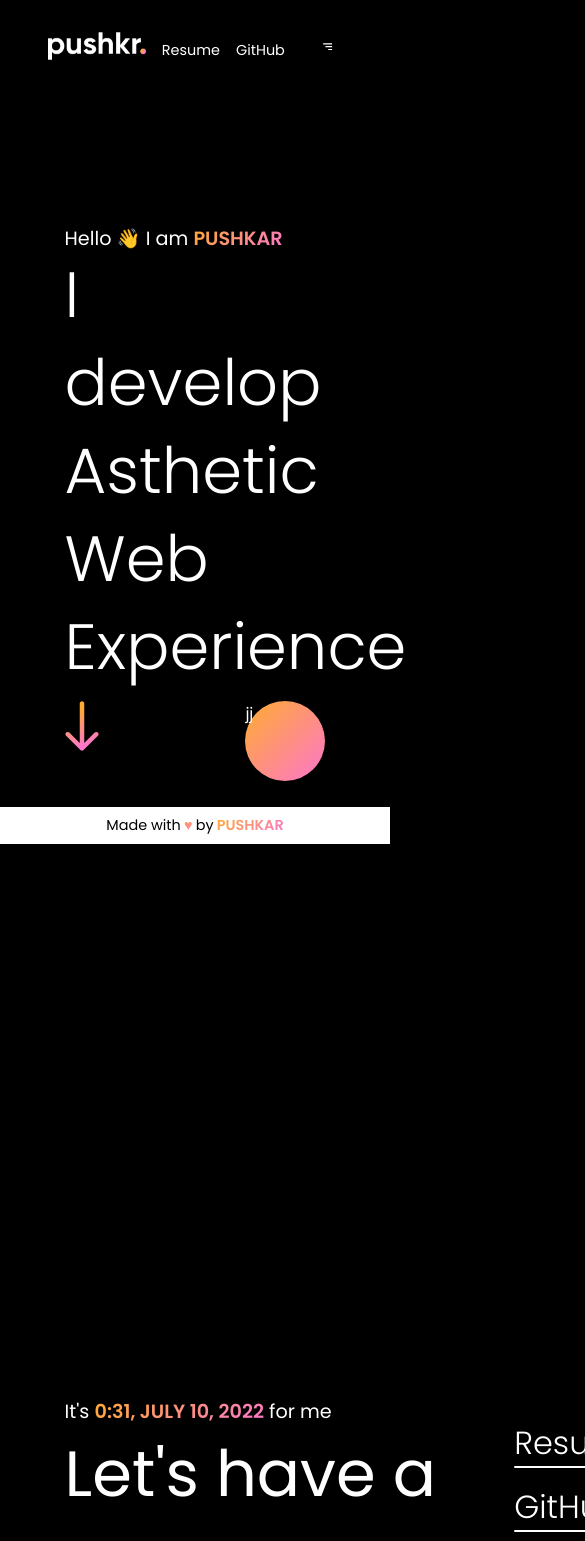
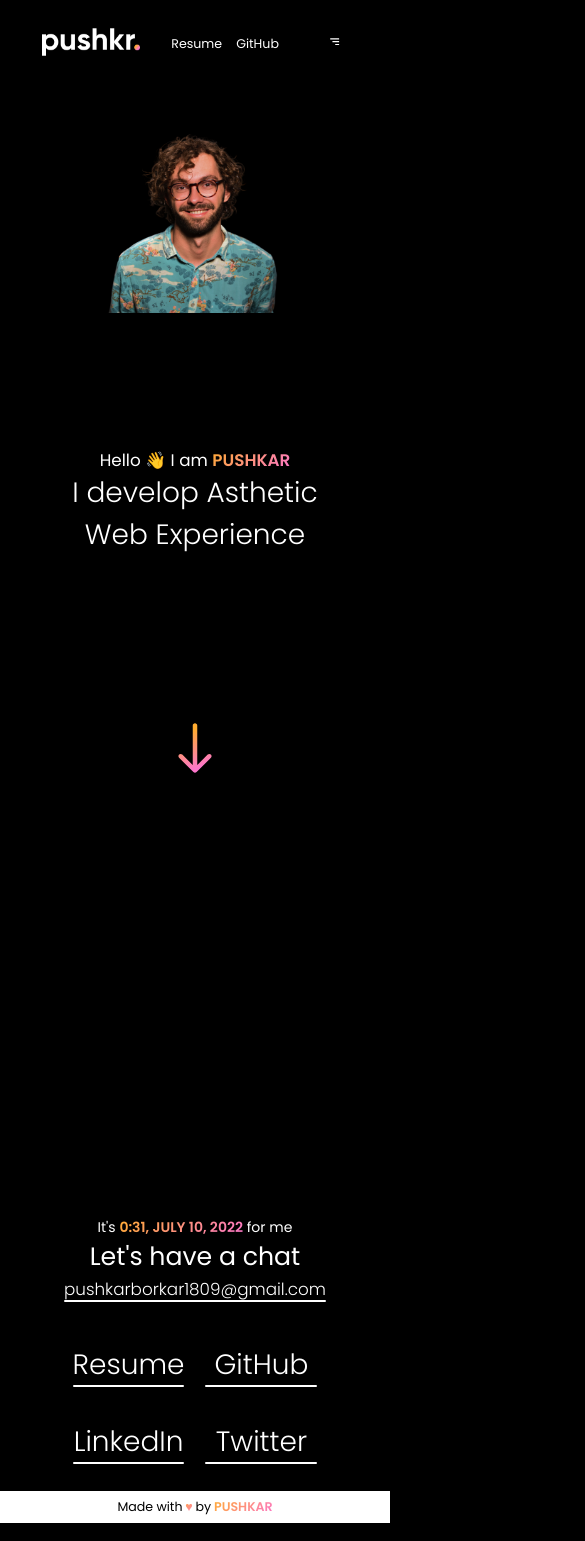
Before and after one commit to Pushkar1809/Pushkar1809.github.io, a Next.js app: page / in a window 390 px wide. Shown: the top 1541 px of the page, 585 px wide, since content can reach past the window. Built offline with nearby package versions, Linux system fonts and the light colour scheme.

Commit message:
feat: Add Responsiveness and PlaceHolder Image

```diff
--- a/components/Hero.tsx
+++ b/components/Hero.tsx
@@ -1,23 +1,31 @@
+import Image from "next/image";
 import { FC } from "react";
 import Styles from "../styles/Home.module.scss";
 import ArrowDown from "./common/ArrowDown";
 
 const Hero: FC = () => {
 	return (
-		<>
-			<section className={Styles.hero}>
+		<section className={Styles.hero}>
+			<div className={Styles.left}>
 				<div className={Styles.intro}>
 					Hello 👋 I am <span>Pushkar</span>
 				</div>
 				<h1>
 					I develop Asthetic <span>Web Experience</span>
 				</h1>
-				<div className={Styles.bottom}>
-					<ArrowDown size={50} />
-					<span className="stroyBtn">jj</span>
-				</div>
-			</section>
-		</>
+			</div>
+			<div className={Styles.me}>
+				<Image
+					src="/assets/img/myplace.png"
+					alt="me"
+					width={500}
+					height={504}
+				/>
+			</div>
+			<div className={Styles.bottom}>
+				<ArrowDown size={50} />
+			</div>
+		</section>
 	);
 };
 
--- a/components/wrappers/AppWrapper.tsx
+++ b/components/wrappers/AppWrapper.tsx
@@ -1,7 +1,6 @@
 import Nav from "../common/Nav";
 import MobileNav from "../common/MobileNav";
 import { FC, ReactNode } from "react";
-import Footer from "../common/Footer";
 // import { useWindowDim } from "../../hooks/useWindowDim";
 
 interface Props {
@@ -18,7 +17,6 @@ const AppWrapper: FC<Props> = ({ children }: Props) => {
 				<Nav />
 			)}
 			{children}
-			<Footer />
 		</main>
 	);
 };
--- a/pages/index.tsx
+++ b/pages/index.tsx
@@ -5,6 +5,7 @@ import Hero from "../components/Hero";
 import Work from "../components/Work";
 import Skills from "../components/Skills";
 import Contact from "../components/Contact";
+import Footer from "../components/common/Footer";
 
 const Home: NextPage = () => {
 	return (
@@ -20,6 +21,7 @@ const Home: NextPage = () => {
 				<Work />
 				<Skills />
 				<Contact />
+				<Footer />
 			</main>
 		</div>
 	);
--- a/styles/Common.module.scss
+++ b/styles/Common.module.scss
@@ -88,10 +88,8 @@
 	display: flex;
 	align-items: center;
 	justify-content: center;
-	width: 100%;
-	position: fixed;
-	bottom: 0;
-	left: 0;
+	width: 100vw;
+	margin-bottom: 0;
 	padding: 0.5rem;
 	font-size: 0.9rem;
 	z-index: 1;
--- a/styles/Home.module.scss
+++ b/styles/Home.module.scss
@@ -6,13 +6,12 @@
 
 .main {
 	min-height: 100vh;
-	padding: 4rem 0;
+	padding-top: 4rem;
 	flex: 1;
 	display: flex;
 	flex-direction: column;
 	justify-content: center;
 	align-items: center;
-	padding: relative;
 }
 
 .intro {
@@ -33,43 +32,52 @@
 }
 
 .hero {
-	width: 80%;
+	width: 85%;
 	height: 85vh;
 	position: relative;
-	margin-bottom: 10rem;
-	h1 {
-		margin-top: -0.1rem;
+	display: grid;
+	grid-template:
+		"text image"
+		"foot foot";
+	grid-row-gap: 3rem;
+	.left {
+		grid-area: text;
 		display: flex;
 		flex-direction: column;
-		font-size: 4rem;
-		font-weight: 300;
-		line-height: 5.5rem;
+		justify-content: center;
+		align-items: flex-start;
+		h1 {
+			margin-top: -0.1rem;
+			display: flex;
+			flex-direction: column;
+			font-size: 4rem;
+			font-weight: 300;
+			line-height: 5.5rem;
+		}
 	}
+	.me {
+		grid-area: image;
+		margin-left: 1rem;
+		display: flex;
+		align-items: center;
+		justify-content: center;
+	}
+
 	.bottom {
+		grid-area: foot;
 		position: absolute;
 		display: flex;
-		justify-content: space-between;
-		width: 100%;
-		bottom: 0;
+		width: fit-content;
+		bottom: 1rem;
 		left: 0;
-		span {
-			display: flex;
-			align-items: center;
-			justify-content: center;
-			width: 5rem;
-			height: 5rem;
-			border-radius: 50%;
-			background: $accent;
-			display: block;
-		}
 	}
 }
 
 .contact {
-	width: 80%;
+	width: 85%;
 	height: 85vh;
 	position: relative;
-	margin-bottom: 2rem;
+	margin-bottom: 4rem;
 	display: flex;
 	align-items: flex-end;
 	justify-content: space-between;
@@ -90,6 +98,7 @@
 		justify-content: center;
 		font-size: 2rem;
 		font-weight: 300;
+		margin-left: 1rem;
 		a {
 			margin-top: 1rem;
 		}
@@ -116,3 +125,90 @@
 		}
 	}
 }
+
+@media screen and (max-width: 768px) {
+	.hero {
+		grid-template:
+			"image image"
+			"text text"
+			"foot foot";
+		grid-row-gap: 2rem;
+		.left {
+			align-items: center;
+			text-align: center;
+			.intro {
+				margin: 0;
+			}
+			h1 {
+				font-size: 3rem;
+				line-height: 4rem;
+			}
+		}
+		.bottom {
+			bottom: 0;
+			left: 45%;
+		}
+		.me {
+			margin: 0 auto;
+			max-width: 50vw;
+		}
+	}
+	.contact {
+		width: 95%;
+		flex-direction: column;
+		margin-bottom: 0;
+		align-items: center;
+		justify-content: flex-end;
+		text-align: center;
+		.mail {
+			.intro {
+				font-size: 1.2rem;
+			}
+			.tagline {
+				font-size: 2.8rem;
+			}
+			a {
+				font-size: 1.8rem;
+			}
+		}
+		.socials {
+			display: grid;
+			grid-template-columns: repeat(2, 1fr);
+			grid-gap: 2rem;
+			margin: 3rem 0;
+		}
+	}
+}
+
+@media screen and (max-width: 500px) {
+	.main {
+		padding-top: 4rem;
+	}
+	.hero {
+		width: 100%;
+		grid-row-gap: 1rem;
+		.left {
+			h1 {
+				font-size: 2rem;
+				line-height: 3rem;
+			}
+		}
+	}
+	.contact {
+		.mail {
+			.intro {
+				font-size: 1rem;
+			}
+			.tagline {
+				font-size: 1.8rem;
+			}
+			a {
+				font-size: 1.2rem;
+			}
+		}
+		.socials {
+			grid-gap: 1.5rem;
+			margin: 2rem 0;
+		}
+	}
+}
--- a/styles/globals.scss
+++ b/styles/globals.scss
@@ -8,6 +8,7 @@ body {
 	font-family: "Poppins", sans-serif;
 	padding: 0;
 	margin: 0;
+	font-size: 16px;
 }
 
 a {
@@ -25,3 +26,9 @@ button {
 * {
 	box-sizing: border-box;
 }
+
+@media screen and (max-width: 500px) {
+	html {
+		font-size: 14px;
+	}
+}
```
Also changed, not shown: public/assets/img/myplace.png (added).
